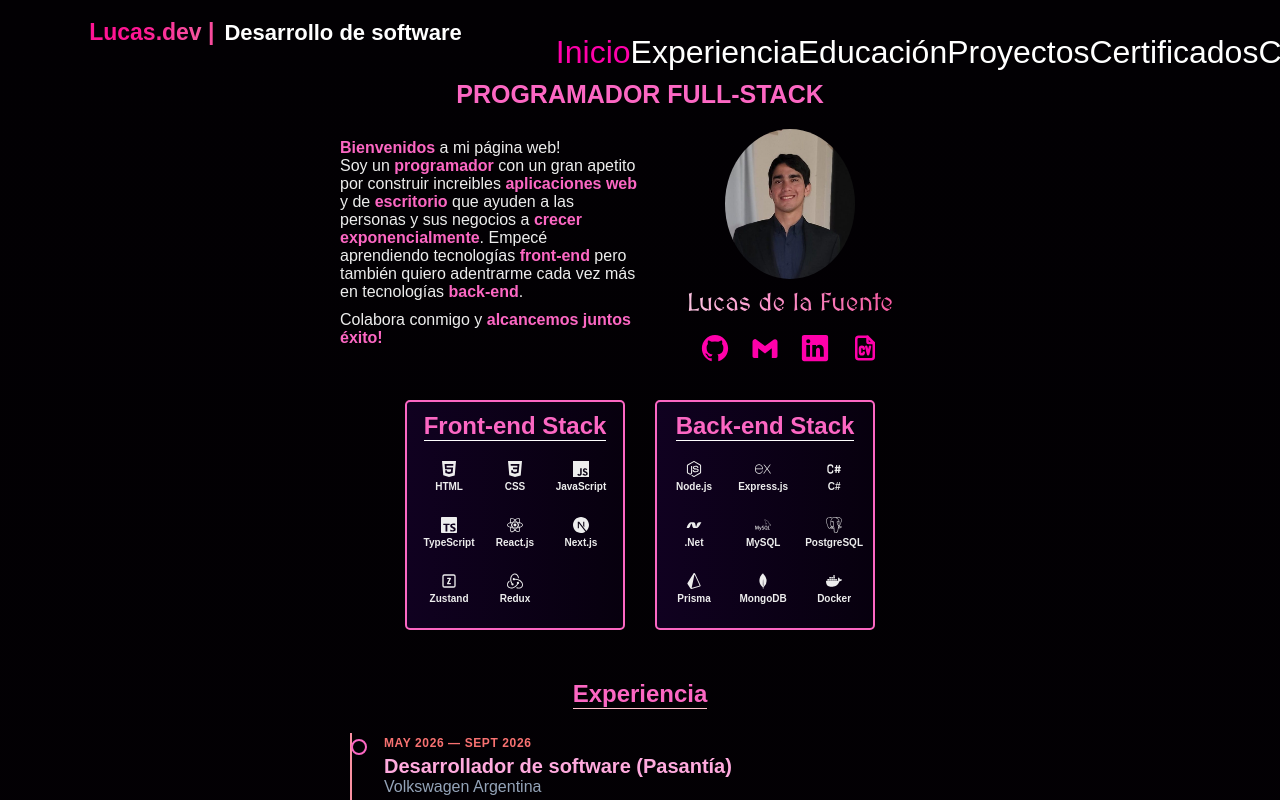
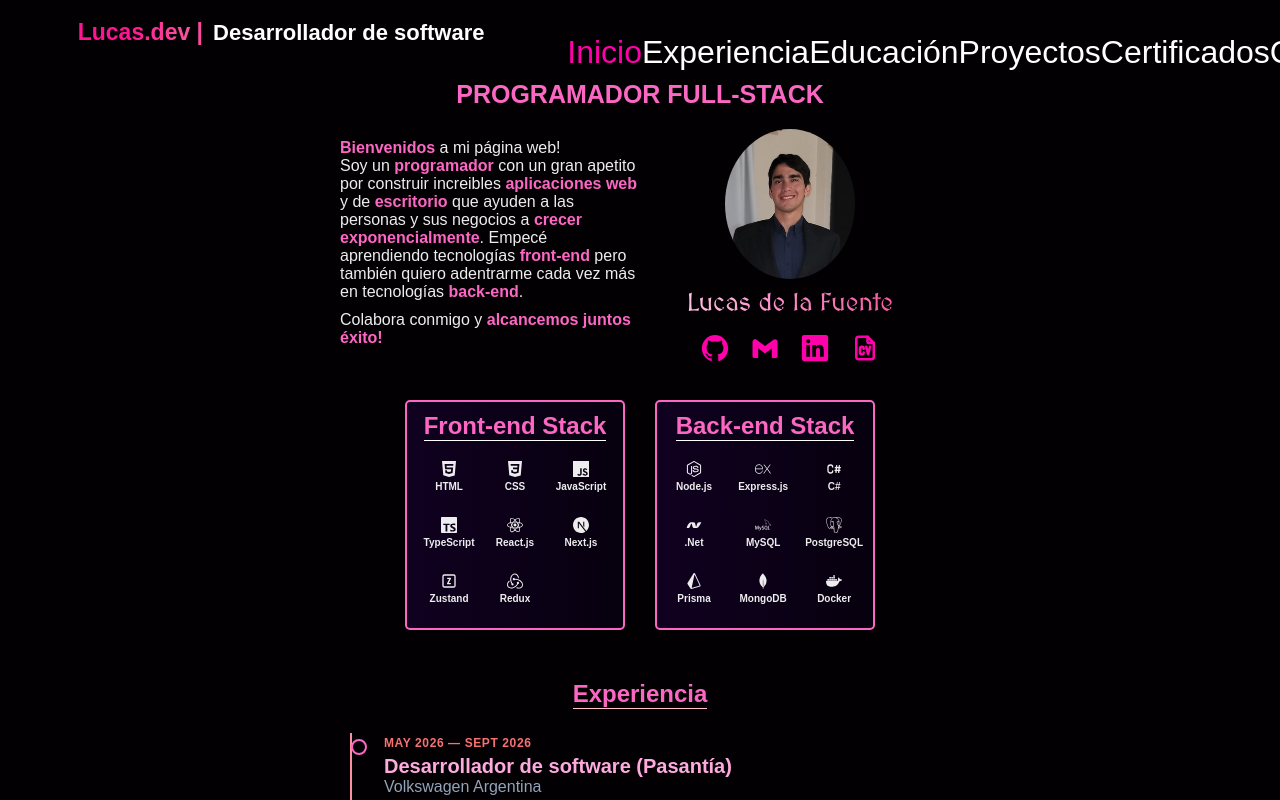
Before and after one commit to Lucano17/lucas.dev-page, a Next.js app: page / in a window 1280 px wide. Shown: the top 800 px of the page. Built offline with nearby package versions, Linux system fonts and the light colour scheme; a web font is replaced by a local one.

Commit message:
Feat: NavBar & BackNavBar title

```diff
--- a/src/components/ui/navbar/BackNavBar.tsx
+++ b/src/components/ui/navbar/BackNavBar.tsx
@@ -82,7 +82,7 @@ export const BackNavBar = () => {
         {!navBarOpen && (
           <p className={styles.logo}>
             <Link href={"/"}> <span className={styles.titleButton}> Lucas.dev | </span></Link>
-            Web development
+            Desarrollo de software
           </p>
         )}
 
--- a/src/components/ui/navbar/NavBar.tsx
+++ b/src/components/ui/navbar/NavBar.tsx
@@ -114,7 +114,7 @@ export const NavBar = () => {
               Lucas.dev |{" "}
             </button>
 
-            <p>Desarrollo de software</p>
+            <p>Desarrollador de software</p>
           </div>
         )}
 
```
